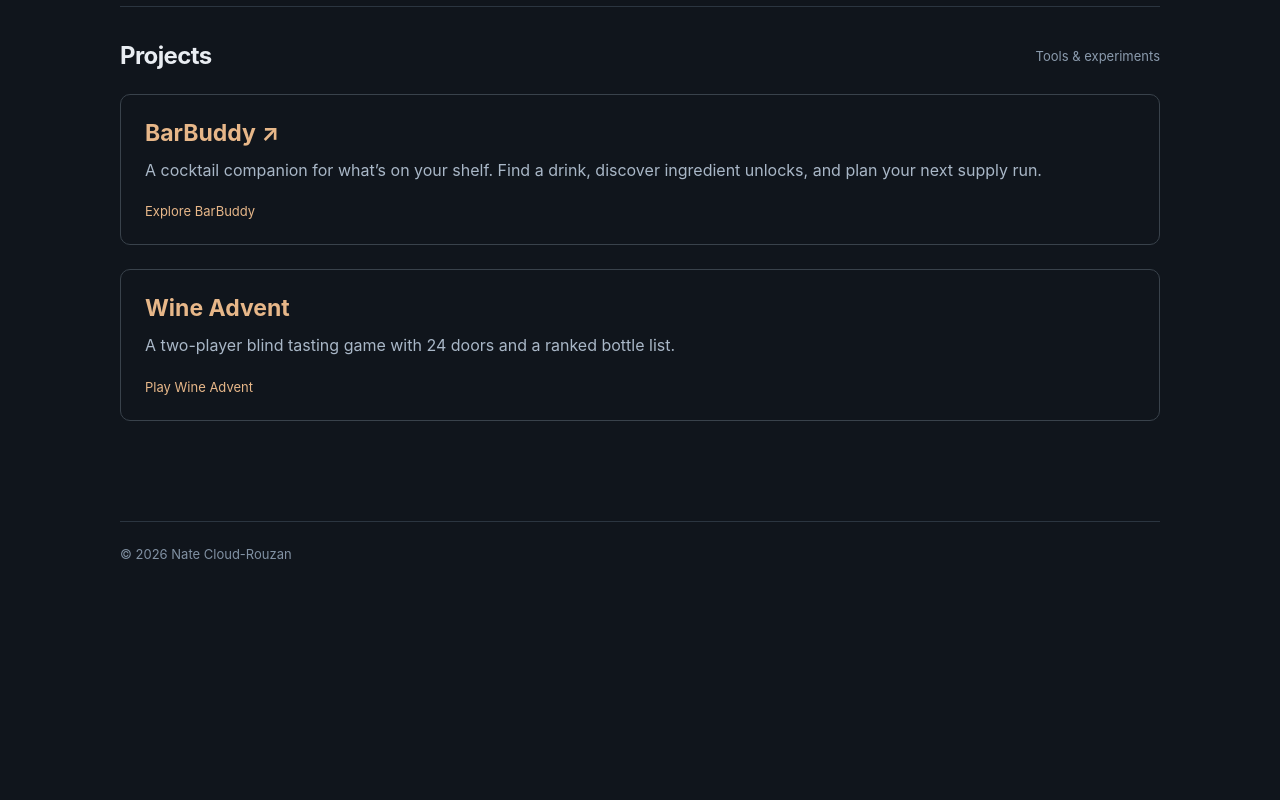
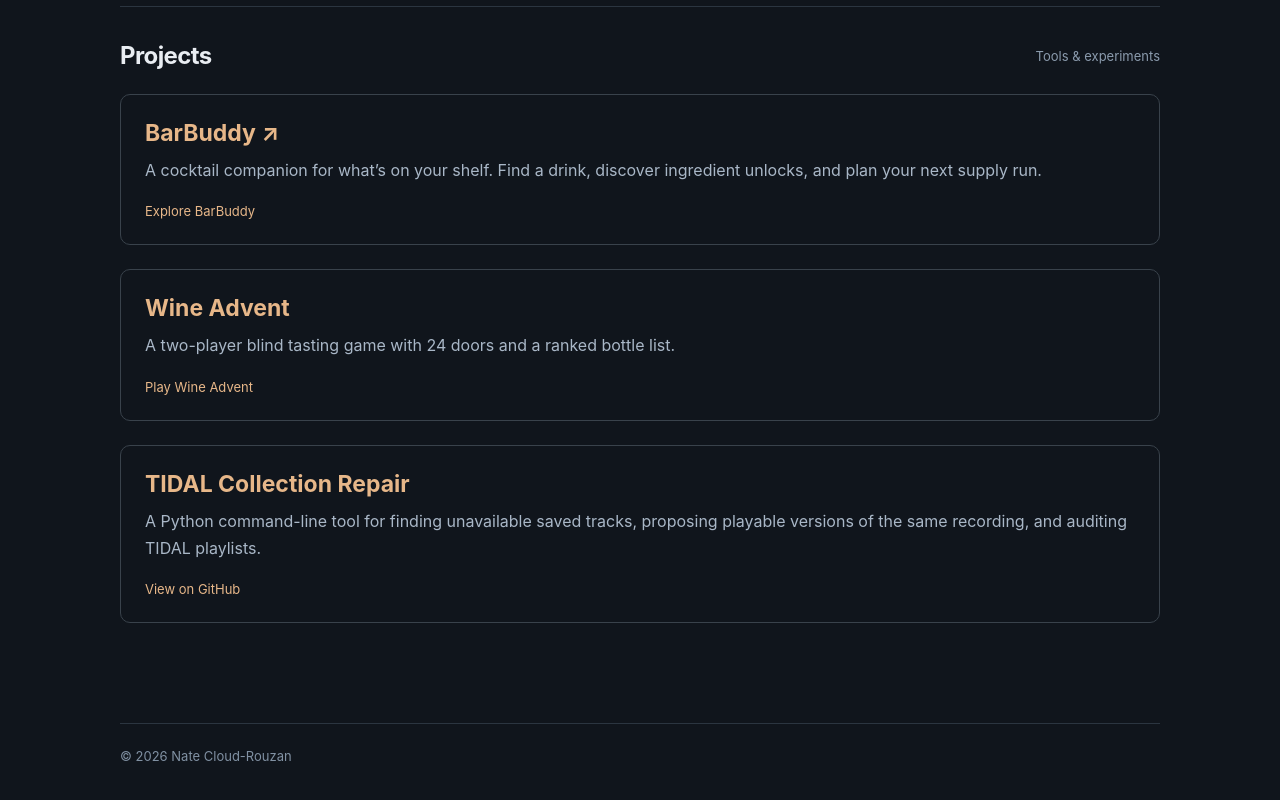
Before and after one commit to NateCloudRouzan/cloudrouzan.com, a React (Vite) app: page / in a window 1280 px wide. Shown: the part 697-1497 px from the top of the page. Before the commit the page ends 1295 px from the top, so only its background shows below. Built offline with nearby package versions, Linux system fonts and the light colour scheme.

Commit message:
Add TIDAL collection repair to projects (#30)

```diff
--- a/src/main.tsx
+++ b/src/main.tsx
@@ -61,6 +61,20 @@ function App() {
           <p>A two-player blind tasting game with 24 doors and a ranked bottle list.</p>
           <span>Play Wine Advent</span>
         </a>
+        <a
+          className="project-card"
+          href="https://github.com/NateCloudRouzan/tidal-scripts"
+          target="_blank"
+          rel="noreferrer"
+        >
+          <h3>TIDAL Collection Repair</h3>
+          <p>
+            A Python command-line tool for finding unavailable saved tracks,
+            proposing playable versions of the same recording, and auditing
+            TIDAL playlists.
+          </p>
+          <span>View on GitHub</span>
+        </a>
       </section>
       <footer>© {new Date().getFullYear()} Nate Cloud-Rouzan</footer>
     </main>
```
